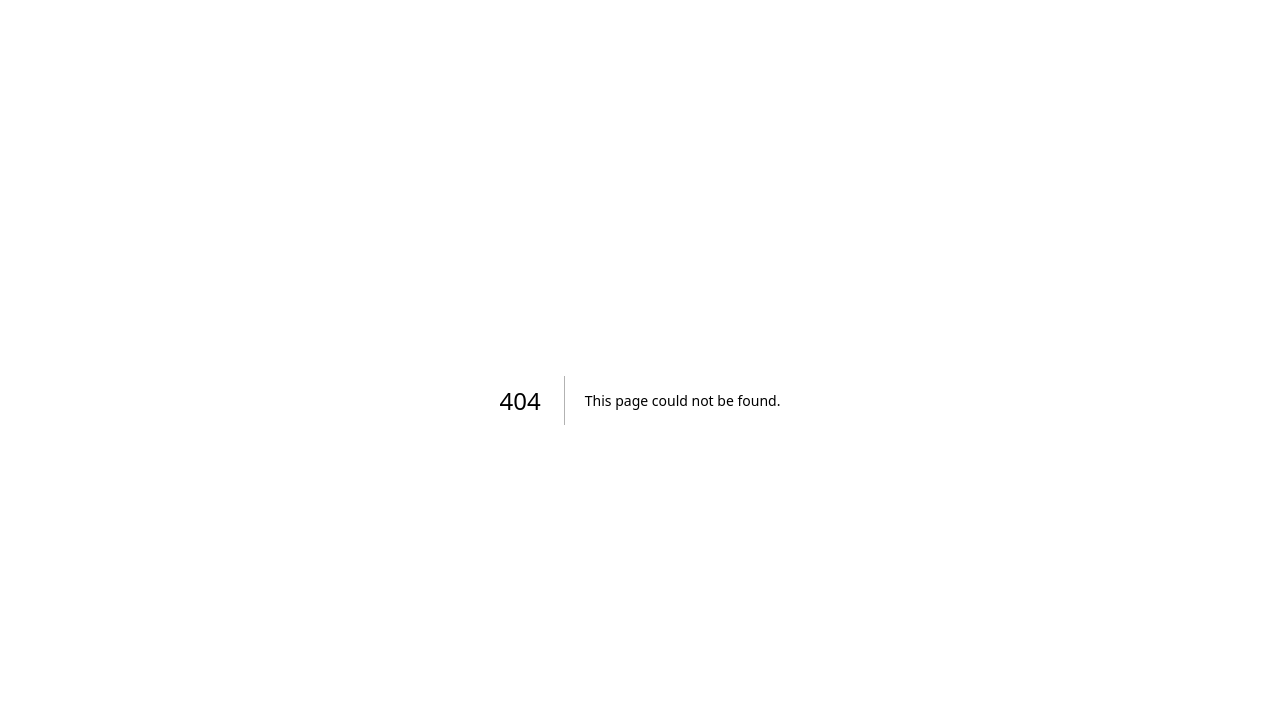
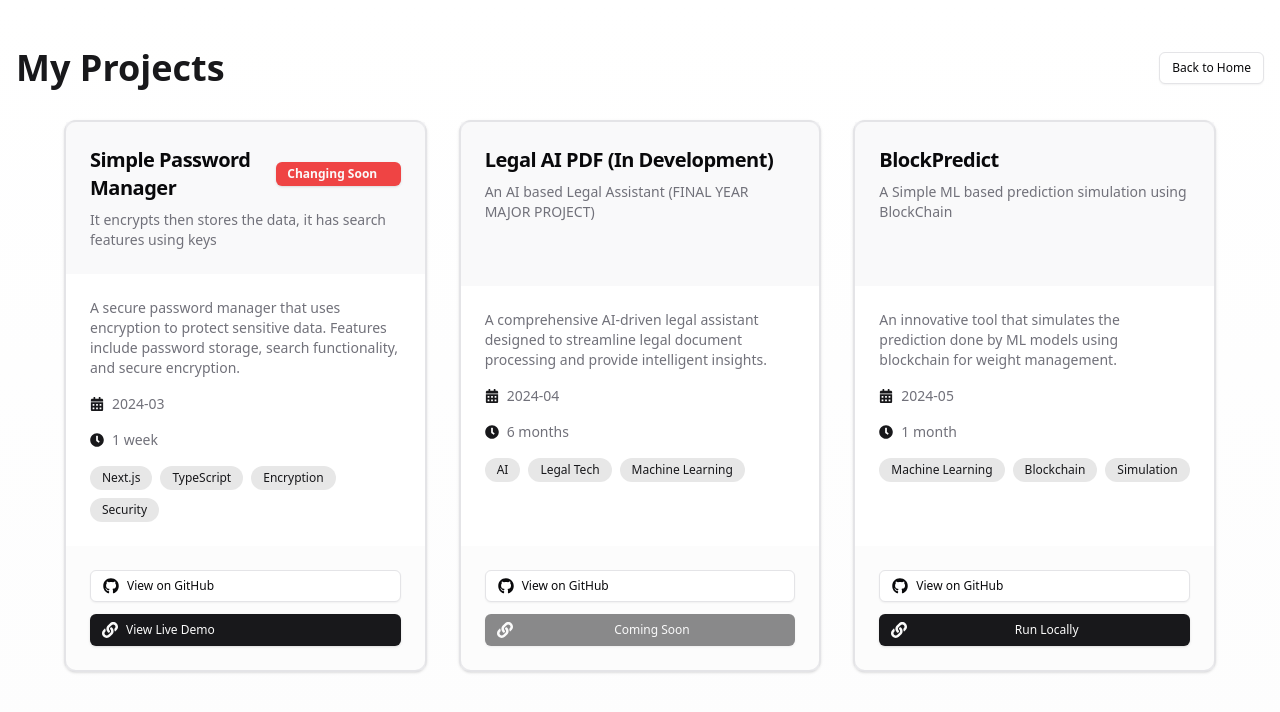
Before and after one commit to devharshthakur/dev-portfolio, a Next.js app in the folder client/: page /projects in a window 1280 px wide. Before the commit this address had no page. Shown: the top 712 px of the page. Built offline with nearby package versions, Linux system fonts and the light colour scheme.

Commit message:
Added : : Multiple Things
 -  Added a /projects route displaying all my projects with a better
    detail
-  Added a red badge
-  Updated json format
-  Updated Card layouts for /Project Routes

```diff
--- /dev/null
+++ b/client/src/app/projects/page.tsx
@@ -0,0 +1,109 @@
+'use client';
+
+import Link from 'next/link';
+import { Card, CardHeader, CardTitle, CardDescription, CardContent, CardFooter } from '@/components/ui/card';
+import { Button } from '@/components/ui/button';
+import { Badge } from '@/components/ui/badge';
+import { FaGithub, FaLink, FaCalendarAlt, FaClock, FaTags } from 'react-icons/fa';
+import projectsData from '@/data/projects.json';
+
+// Update the Project interface to match our JSON structure
+interface Project {
+   title: string;
+   description: string;
+   longDescription: string;
+   githubUrl: string;
+   liveDemoUrl: string;
+   date: string;
+   duration: string;
+   tags: string[];
+   status?: string;
+}
+
+export default function ProjectsPage() {
+   const handleLocalDemo = () => {
+      alert('This project needs to be run locally. Please follow the instructions in the GitHub repository.');
+   };
+
+   return (
+      <div className="min-h-screen bg-gradient-to-b from-background to-secondary/20 py-12">
+         <div className="container mx-auto px-4">
+            <div className="mb-8 flex items-center justify-between">
+               <h1 className="text-4xl font-bold text-primary">My Projects</h1>
+               <Button variant="outline" size="sm" asChild>
+                  <Link href="/">Back to Home</Link>
+               </Button>
+            </div>
+            <div className="mx-auto max-w-6xl">
+               <div className="grid gap-8 sm:grid-cols-2 lg:grid-cols-3">
+                  {projectsData.map((project, index) => (
+                     <Card
+                        key={index}
+                        className="flex h-full flex-col border-2 transition-all hover:border-primary hover:shadow-md"
+                     >
+                        <CardHeader className="flex-grow space-y-2 bg-muted/50 p-6">
+                           <div className="flex items-center justify-between">
+                              <CardTitle className="text-xl font-semibold">{project.title}</CardTitle>
+                              {project.status === 'changing' && (
+                                 <Badge variant="destructive" className="h-6 w-40">
+                                    Changing Soon
+                                 </Badge>
+                              )}
+                           </div>
+                           <CardDescription className="text-sm">{project.description}</CardDescription>
+                        </CardHeader>
+                        <CardContent className="flex-grow space-y-4 p-6">
+                           <p className="text-sm text-muted-foreground">{project.longDescription}</p>
+                           <div className="flex items-center space-x-2 text-sm text-muted-foreground">
+                              <FaCalendarAlt className="text-primary" />
+                              <span>{project.date}</span>
+                           </div>
+                           <div className="flex items-center space-x-2 text-sm text-muted-foreground">
+                              <FaClock className="text-primary" />
+                              <span>{project.duration}</span>
+                           </div>
+                           <div className="flex flex-wrap gap-2">
+                              {project.tags.map((tag, index) => (
+                                 <span
+                                    key={index}
+                                    className="rounded-full bg-primary/10 px-3 py-1 text-xs font-medium text-primary"
+                                 >
+                                    {tag}
+                                 </span>
+                              ))}
+                           </div>
+                        </CardContent>
+                        <CardFooter className="flex flex-col gap-3 bg-muted/30 p-6">
+                           <Button variant="outline" size="sm" className="w-full" asChild>
+                              <Link href={project.githubUrl} target="_blank" rel="noopener noreferrer">
+                                 <FaGithub className="mr-2 h-4 w-4" />
+                                 <span className="flex-1">View on GitHub</span>
+                              </Link>
+                           </Button>
+                           {project.liveDemoUrl === '#' ? (
+                              <Button variant="default" size="sm" className="w-full" disabled>
+                                 <FaLink className="mr-2 h-4 w-4" />
+                                 <span className="flex-1">Coming Soon</span>
+                              </Button>
+                           ) : project.liveDemoUrl === 'local' ? (
+                              <Button variant="default" size="sm" className="w-full" onClick={handleLocalDemo}>
+                                 <FaLink className="mr-2 h-4 w-4" />
+                                 <span className="flex-1">Run Locally</span>
+                              </Button>
+                           ) : (
+                              <Button variant="default" size="sm" className="w-full" asChild>
+                                 <Link href={project.liveDemoUrl} target="_blank" rel="noopener noreferrer">
+                                    <FaLink className="mr-2 h-4 w-4" />
+                                    <span className="flex-1">View Live Demo</span>
+                                 </Link>
+                              </Button>
+                           )}
+                        </CardFooter>
+                     </Card>
+                  ))}
+               </div>
+            </div>
+         </div>
+      </div>
+   );
+}
--- a/client/src/components/custom/ProjectCard.tsx
+++ b/client/src/components/custom/ProjectCard.tsx
@@ -1,3 +1,4 @@
+'use client';
 import Link from 'next/link';
 import { Card, CardHeader, CardTitle, CardDescription, CardFooter } from '@/components/ui/card';
 import { Button } from '@/components/ui/button';
@@ -11,6 +12,10 @@ interface ProjectCardProps {
 }
 
 export function ProjectCard({ title, description, githubUrl, liveDemoUrl }: ProjectCardProps) {
+   const handleLocalDemo = () => {
+      alert('This project needs to be run locally. Please follow the instructions in the GitHub repository.');
+   };
+
    return (
       <Card className="flex h-full flex-col border-2 transition-all hover:border-primary hover:shadow-md sm:max-w-sm md:max-w-md lg:max-w-lg">
          <CardHeader className="flex-grow space-y-2 bg-muted/50 p-4">
@@ -24,25 +29,24 @@ export function ProjectCard({ title, description, githubUrl, liveDemoUrl }: Proj
                   <span className="flex-1">GitHub</span>
                </Link>
             </Button>
-            <Button
-               variant="default"
-               size="sm"
-               className="w-full text-xs sm:text-sm"
-               asChild={liveDemoUrl !== '#'}
-               disabled={liveDemoUrl === '#'}
-            >
-               {liveDemoUrl === '#' ? (
-                  <div className="flex items-center">
-                     <FaLink className="mr-1 h-3 w-3 sm:mr-2 sm:h-4 sm:w-4" />
-                     <span className="flex-1">Coming Soon</span>
-                  </div>
-               ) : (
+            {liveDemoUrl === '#' ? (
+               <Button variant="default" size="sm" className="w-full text-xs sm:text-sm" disabled>
+                  <FaLink className="mr-1 h-3 w-3 sm:mr-2 sm:h-4 sm:w-4" />
+                  <span className="flex-1">Coming Soon</span>
+               </Button>
+            ) : liveDemoUrl === 'local' ? (
+               <Button variant="default" size="sm" className="w-full text-xs sm:text-sm" onClick={handleLocalDemo}>
+                  <FaLink className="mr-1 h-3 w-3 sm:mr-2 sm:h-4 sm:w-4" />
+                  <span className="flex-1">Run Locally</span>
+               </Button>
+            ) : (
+               <Button variant="default" size="sm" className="w-full text-xs sm:text-sm" asChild>
                   <Link href={liveDemoUrl} prefetch={false}>
                      <FaLink className="mr-1 h-3 w-3 sm:mr-2 sm:h-4 sm:w-4" />
                      <span className="flex-1">Live Demo</span>
                   </Link>
-               )}
-            </Button>
+               </Button>
+            )}
          </CardFooter>
       </Card>
    );
--- a/client/src/components/custom/ProjectSection.tsx
+++ b/client/src/components/custom/ProjectSection.tsx
@@ -1,12 +1,22 @@
+import Link from 'next/link';
 import projectsData from '@/data/projects.json';
 import { ProjectCard } from './ProjectCard';
+import { Button } from '@/components/ui/button';
 
 export function ProjectsSection() {
+   // Get only the latest 4 projects
+   const latestProjects = projectsData.slice(0, 4);
+
    return (
       <section className="grid gap-6">
-         <h2 className="text-2xl font-bold">Projects</h2>
-         <div className="grid grid-cols-2 gap-4 sm:grid-cols-2">
-            {projectsData.map((project, index) => (
+         <div className="flex items-center justify-between">
+            <h2 className="text-2xl font-bold">Projects</h2>
+            <Button variant="outline" size="sm" asChild>
+               <Link href="/projects">View All Projects</Link>
+            </Button>
+         </div>
+         <div className="grid grid-cols-1 gap-4 sm:grid-cols-2">
+            {latestProjects.map((project, index) => (
                <ProjectCard
                   key={index}
                   title={project.title}
--- a/client/src/data/projects.json
+++ b/client/src/data/projects.json
@@ -1,14 +1,33 @@
 [
     {
       "title": "Simple Password Manager",
-      "description": "It encypts then store th data,it has search features using keys",
+      "description": "It encrypts then stores the data, it has search features using keys",
+      "longDescription": "A secure password manager that uses encryption to protect sensitive data. Features include password storage, search functionality, and secure encryption.",
       "githubUrl": "https://github.com/devharshthakur/password-manager.git",
-      "liveDemoUrl": "https://password-manager-khaki-three.vercel.app/"
+      "liveDemoUrl": "https://password-manager-khaki-three.vercel.app/",
+      "date": "2024-03",
+      "duration": "1 week",
+      "tags": ["Next.js", "TypeScript", "Encryption", "Security"],
+      "status":"changing"
     },
     {
-      "title": "Legal AI PDF (In Devolopment)",
+      "title": "Legal AI PDF (In Development)",
       "description": "An AI based Legal Assistant (FINAL YEAR MAJOR PROJECT)",
+      "longDescription": "A comprehensive AI-driven legal assistant designed to streamline legal document processing and provide intelligent insights.",
       "githubUrl": "https://github.com/Anuragc123/LegalPDF.git",
-      "liveDemoUrl": "#"
+      "liveDemoUrl": "#",
+      "date": "2024-04",
+      "duration": "6 months",
+      "tags": ["AI", "Legal Tech", "Machine Learning"]
+    },
+    {
+      "title": "BlockPredict",
+      "description": "A Simple ML based prediction simulation using BlockChain",
+      "longDescription": "An innovative tool that simulates the prediction done by ML models using blockchain for weight management.",
+      "githubUrl": "https://github.com/devharshthakur/blockpredict.git",
+      "liveDemoUrl": "local",
+      "date": "2024-05",
+      "duration": "1 month",
+      "tags": ["Machine Learning", "Blockchain", "Simulation"]
     }
 ]
```
